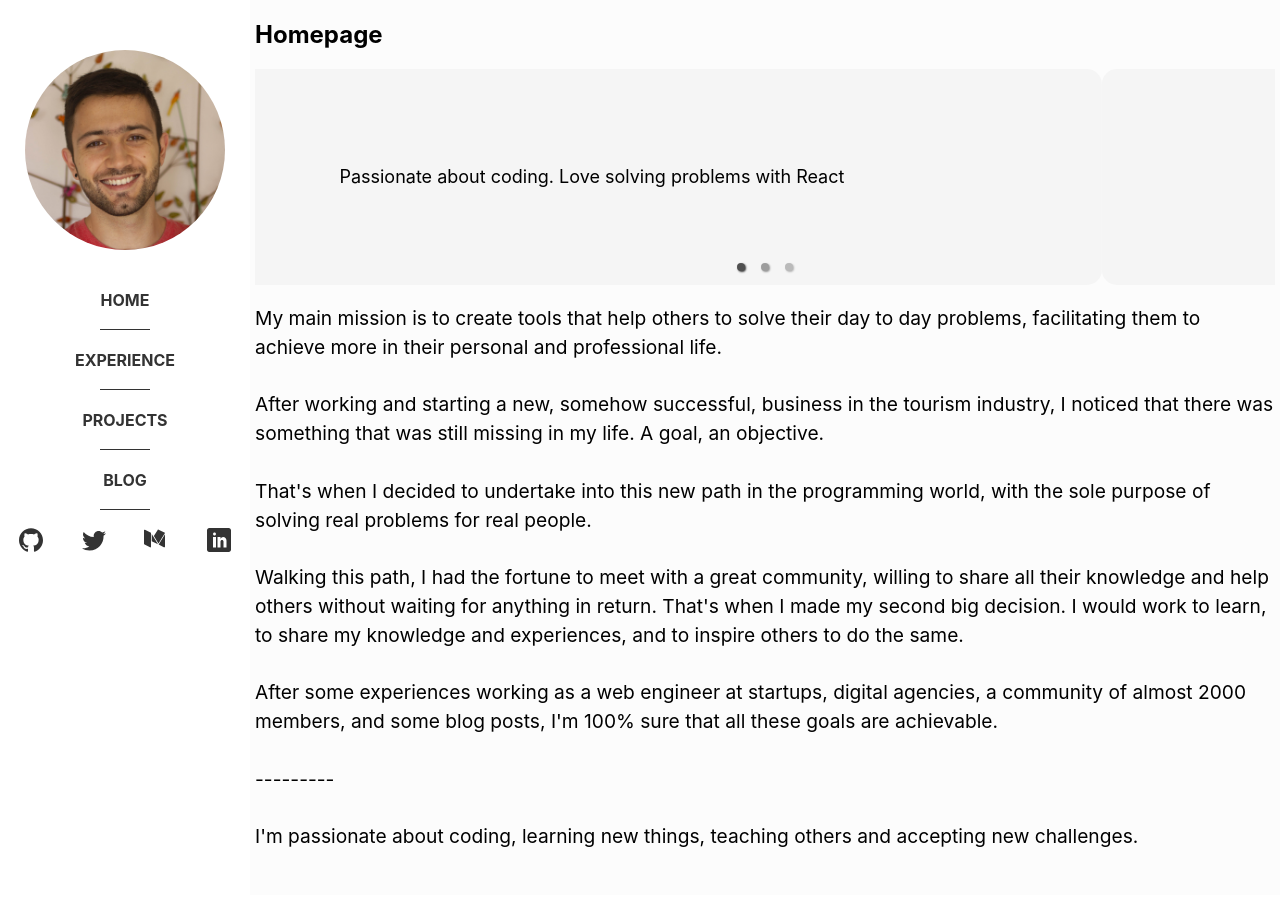
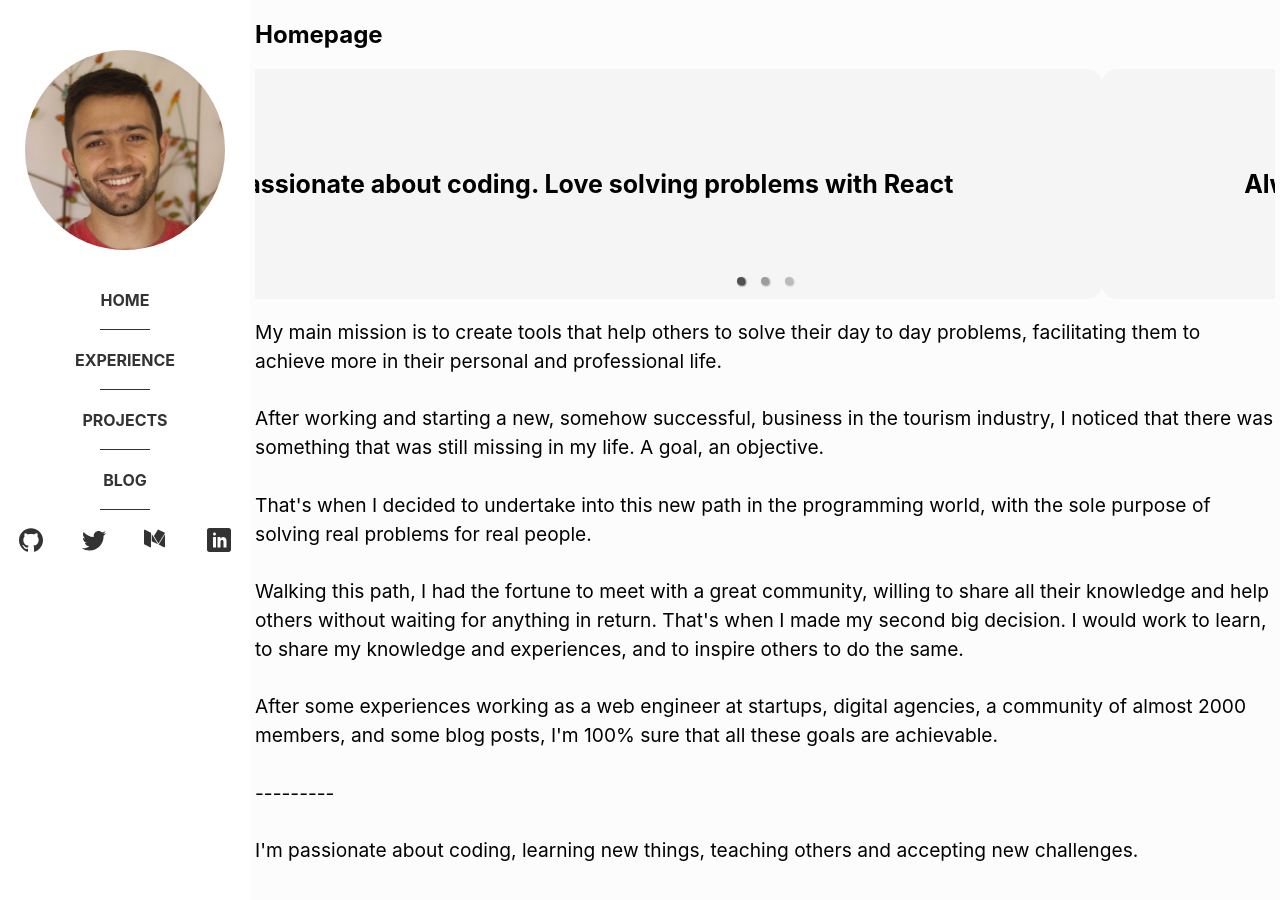
Before and after one commit to simonhoyos/simonhoyos.github.io, a React (Create React App) app: page / in a window 1280 px wide. Shown: the top 900 px of the page. Built offline with nearby package versions, Linux system fonts and the light colour scheme.

Commit message:
Update styles

```diff
--- a/src/components/Nav.js
+++ b/src/components/Nav.js
@@ -1,17 +1,19 @@
-import React from 'react';
+import React, { Component } from 'react';
 import styled from 'styled-components';
 import { Link } from 'react-router-dom';
 import { ProfilePicture } from '../components/ProfilePicture';
 import { Icon } from "./Icon";
 
 const StyledNav = styled.nav`
+  height: ${props => props.shown ? '100vh' : '50px'};
+  width: 100%;
+  margin: 0;
+  padding: 0;
+  position: relative;
+
+  @media screen and (min-width: 960px) {
     min-height: 100vh;
     width: 250px;
-  margin: 0;
-  padding: 0;
-  display: none;
-
-  @media screen and (min-width: 960px) {
     display: block;
   }
 
@@ -71,9 +73,49 @@ const StyledNav = styled.nav`
   }
 `;
 
-export function Nav() {
+StyledNav.defaultProps = {
+  shown: false,
+};
+
+const Hamburger = styled.button`
+  position: absolute;
+  top: 12.5px;
+  right: 5px;
+  padding: 0;
+  height: 32px;
+  width: 32px;
+
+  @media screen and (min-width: 960px) {
+    display: none;
+  }
+`;
+
+const Container = styled.div`
+  display: ${props => props.shown ? 'block' : 'none'};
+
+  @media screen and (min-width: 960px) {
+    display: block;
+  }
+`;
+
+class Nav extends Component {
+  state = {
+    shown: false,
+  }
+
+  handleClick = () => {
+    this.setState(({ shown }) => ({
+      shown: !shown,
+    }));
+  }
+
+  render() {
     return (
-    <StyledNav>
+      <StyledNav shown={this.state.shown}>
+        <Hamburger onClick={this.handleClick}>
+          <Icon icon="menu" />
+        </Hamburger>
+        <Container shown={this.state.shown}>
           <ProfilePicture />
           <ul className="nav">
             <li><Link to="/">Home</Link></li>
@@ -104,6 +146,10 @@ export function Nav() {
               </a>
             </li>
           </ul>
+        </Container>
       </StyledNav>
     );
   }
+}
+
+export { Nav };
--- a/src/pages/Home.js
+++ b/src/pages/Home.js
@@ -5,7 +5,8 @@ import "react-responsive-carousel/lib/styles/carousel.min.css";
 import { Section } from "../components/Section";
 
 const Content = styled.blockquote`
-  font-size: 18px;
+  font-size: 25px;
+  font-weight: 700;
   padding: 20px;
   height: 180px;
   display: flex;
```
Lines whose indentation alone changed are shown as unchanged.
